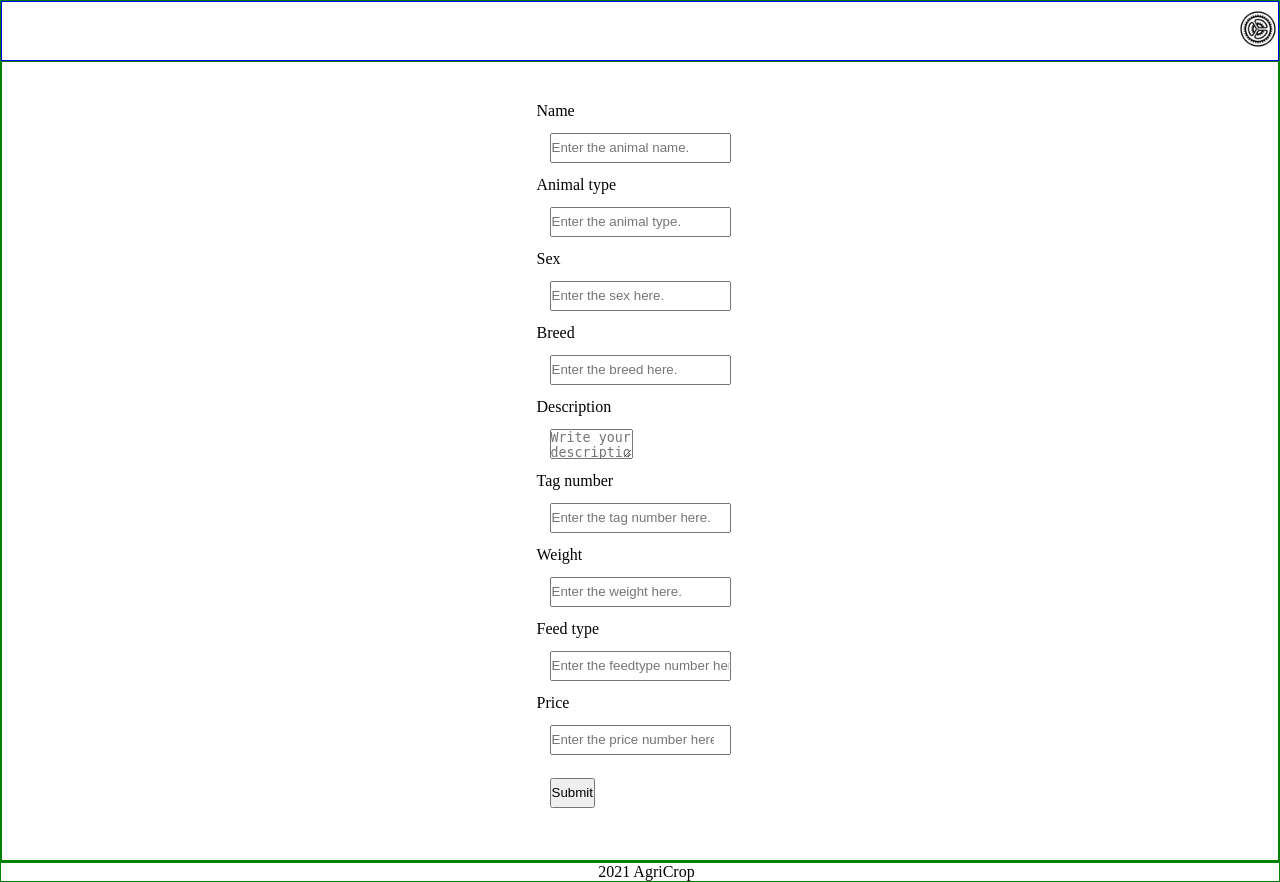
After one commit to Akwasi123/AgriCrop, a PHP site: page /addNewLivestock.html in a window 1280 px wide. The commit adds this page. Run offline with PHP 8.4, Linux system fonts and the light colour scheme.

Commit message:
'Updates'

```diff
--- /dev/null
+++ b/css/addNewTask.css
@@ -0,0 +1,35 @@
+* {
+  box-sizing: border-box;
+}
+
+.input {
+  display: flex;
+  width: 50%;
+  margin: 3px;
+  padding: 10px;
+  height: 50px;
+}
+
+.task-form {
+  border: 1px solid green;
+  width: 100%;
+  align-items: center;
+  display: flex;
+  flex-direction: column;
+  justify-content: space-around;
+  height: 70vh;
+}
+
+.form-page {
+  margin: 10px;
+  padding: 30px;
+  background-color: rgb(245, 244, 244);
+  border-radius: 10px;
+}
+
+.footer-style {
+  display: flex;
+
+  justify-content: center;
+  border: 1px solid green;
+}
--- /dev/null
+++ b/css/livestock.css
@@ -0,0 +1,43 @@
+* {
+  box-sizing: border-box;
+}
+
+.input {
+  display: flex;
+  width: 50%;
+  margin: 3px;
+  padding: 10px;
+  height: 50px;
+}
+
+.livestock-form {
+  border: 1px solid green;
+  width: 100%;
+  align-items: center;
+  display: flex;
+  flex-direction: column;
+  justify-content: space-around;
+  height: 100vh;
+}
+
+.form-page {
+  margin: 10px;
+  padding: 30px;
+  background-color: rgb(245, 244, 244);
+  border-radius: 10px;
+}
+
+.footer-style {
+  display: flex;
+
+  justify-content: center;
+  border: 1px solid green;
+}
+
+.main-content-livestock {
+  display: flex;
+  justify-content: space-between;
+  padding-left: 40px;
+  padding-right: 30px;
+  margin: 10px auto;
+}
--- a/css/ushome.css
+++ b/css/ushome.css
@@ -1,27 +1,26 @@
-*{
+* {
   margin: 0;
   padding: 0;
   box-sizing: border-box;
 }
 
-html{
+html {
   height: 100%;
   scroll-behavior: smooth;
 }
 
-body{
+body {
   font-size: 16px;
   /* position: relative; */
   height: auto;
 }
 
-.page-content{
+.page-content {
   display: flex;
   /* position: relative; */
-
 }
 
-.sidebar{
+.sidebar {
   border: 1px solid black;
   width: 20%;
   height: 100vh;
@@ -31,95 +30,122 @@ body{
   z-index: 1000;
 }
 
-.right-side{
+.right-side {
   border: 1px solid green;
   width: 80%;
   margin-left: 20%;
 }
 
-.topbar{
+.addNewTask-right-side {
+  border: 1px solid green;
+  width: 100%;
+}
+.topbar {
   border: 1px solid blue;
   height: 60px;
 }
 
-.tasks{
+.tasks {
   width: 95%;
   border: 1px solid brown;
   padding: 20px;
   margin: 20px auto;
-    height: 40vh;
+  height: 20vh;
 }
 
-.menu{
+.menu {
   /* border: 1px solid black; */
   margin-bottom: 20px;
 }
 
-.menu img{
+.menu img {
   width: 100%;
 }
 
-.logo{
+.logo {
   /* display: flex;
     align-items: center; */
   text-align: center;
-
 }
 
-.logo p{
+.logo p {
   display: none;
   font-size: 3rem;
   margin-bottom: 15px;
 }
 
-
-
-
-.logo img{
+.logo img {
   width: 100%;
   margin-bottom: 20px;
 }
 
-.greeting{
+.greeting {
   width: 80%;
   /* margin: auto; */
 }
 
-.greeting p{margin-top: 10px;
+.greeting p {
+  margin-top: 10px;
   padding-left: 22px;
   font-size: 1.5rem;
-
 }
 
-.topbar{
+.topbar {
   display: flex;
   align-items: center;
   justify-content: flex-end;
 }
 
-.settings{
+.settings {
   text-align: right;
 }
 
-.settings img{
+.settings img {
   width: 40%;
 }
 
+.tasks {
+  display: flex;
+  justify-content: space-between;
+}
+
+.tasks div {
+  font-size: 2rem;
+}
+
+.tasks-one {
+  font-size: 2rem;
+  display: flex;
+  justify-content: space-between;
+  width: 95%;
+  border: 1px solid brown;
+  padding: 20px;
+  margin: 20px auto;
+  height: 10vh;
+}
+
+.main-content-task {
+  display: flex;
+  justify-content: space-between;
+  padding: 10px;
+  margin: 10px auto;
+}
+
 @media screen and (min-width: 50em) {
-    .menu img{
+  .menu img {
     width: 40%;
   }
 
-    .menu:hover{
+  .menu:hover {
     cursor: pointer;
-        background-color: #43A047;
+    background-color: #43a047;
   }
 
-    .logo p{
+  .logo p {
     display: block;
   }
 
-    .logo img{
+  .logo img {
     display: none;
   }
 }
--- /dev/null
+++ b/view/addNewLivestock.html
@@ -0,0 +1,120 @@
+<!DOCTYPE html>
+<html lang="en">
+
+<head>
+    <meta charset="UTF-8">
+    <meta http-equiv="X-UA-Compatible" content="IE=edge">
+    <meta name="viewport" content="width=device-width, initial-scale=1.0">
+    <title>AgriCrop - User</title>
+    <link rel="stylesheet" href="../css/navbar.css">
+    <link rel="stylesheet" href="../css/ushome.css">
+    <link rel="stylesheet" href="../css/addNewTask.css">
+    <link rel="stylesheet" href="../css/livestock.css">
+</head>
+
+<body>
+
+    <!-- end of navigation bar -->
+
+    <!-- page content -->
+    <div class="form-content">
+
+
+        <!-- right content -->
+        <div class="addNewTask-right-side">
+            <!-- topbar -->
+            <div class="topbar">
+                <div class="settings">
+                    <img src="../assets/img/icons/icons8-settings-100.png" alt="">
+                </div>
+            </div>
+
+
+            <div class="livestock-form">
+                <form action="addNewLivestock.php" name="addlivestock" id="addlivestock" method="POST" enctype="multipart/form-data">
+                    <div class="row">
+                        <label for="name">Name</label>
+                        <div class="input">
+                            <input type="text" id="name" name="name" placeholder="Enter the animal name.">
+                        </div>
+                    </div>
+
+                    <div class="row">
+                        <label for="animaltype">Animal type</label>
+                        <div class="input">
+                            <input type="text" id="animaltype" name="animaltype" placeholder="Enter the animal type.">
+                        </div>
+                    </div>
+
+                    <div class="row">
+                        <label for="sex">Sex</label>
+                        <div class="input">
+                            <input type="text" id="sex" name="sex" placeholder="Enter the sex here.">
+                        </div>
+                    </div>
+
+                    <div class="row">
+                        <label for="Breed">Breed</label>
+                        <div class="input">
+                            <input type="text" id="breed" name="breed" placeholder="Enter the breed here.">
+                        </div>
+                    </div>
+
+                    <div class="row">
+                        <label for="description">Description</label>
+                        <div class="input">
+                            <textarea id="description" name="description"
+                                placeholder="Write your description here."></textarea>
+                        </div>
+                    </div>
+
+                    <div class="row">
+                        <label for="tagnumber">Tag number</label>
+                        <div class="input">
+                            <input type="number" id="tagnumber" name="tagnumber" placeholder="Enter the tag number here.">
+                        </div>
+                    </div>
+
+                    <div class="row">
+                        <label for="weight">Weight</label>
+                        <div class="input">
+                            <input type="number" id="weight" name="weight" placeholder="Enter the weight here.">
+                        </div>
+                    </div>
+
+                    <div class="row">
+                        <label for="feedtype">Feed type</label>
+                        <div class="input">
+                            <input type="text" id="feedytype" name="feedtype" placeholder="Enter the feedtype number here.">
+                        </div>
+                    </div>
+
+                    <div class="row">
+                        <label for="price">Price</label>
+                        <div class="input">
+                            <input type="number" id="price" name="price" placeholder="Enter the price number here.">
+                        </div>
+                    </div>
+
+                    <div class="input">
+                        <button type="submit" name="submit" value="submit">Submit</button>
+                    </div>
+
+                </form>
+
+
+
+            </div>
+
+        </div>
+    </div>
+    <!-- footer -->
+    <div class="footer-style">
+        <img src="../assets/img/icons/Icon awesome-copyright.svg" alt="">
+        <p>2021 AgriCrop</p>
+    </div>
+
+
+</body>
+
+</html>
```
Also changed, not shown: dbCredentials.php (added, +10 -0 lines), view/addNewLivestock.php (added, +42 -0 lines), view/addNewTask.html (added, +81 -0 lines), view/addNewTask.php (added, +37 -0 lines), view/livestock.php (added, +114 -0 lines), view/task.php (renamed from view/userhome.html, +27 -7 lines), view/userhome.php (added, +113 -0 lines). Lines whose indentation alone changed are shown as unchanged.
